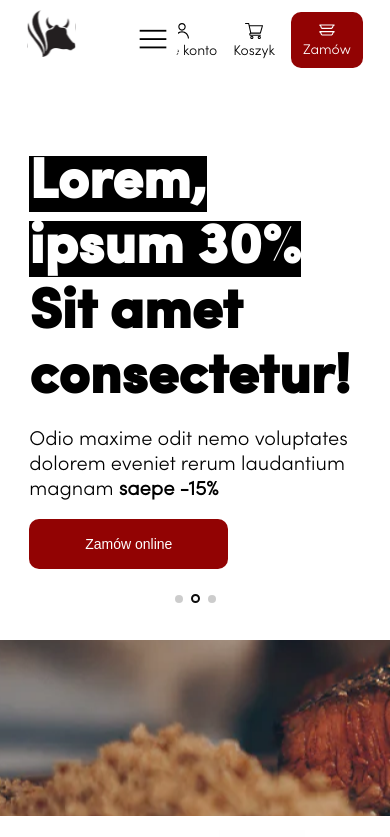
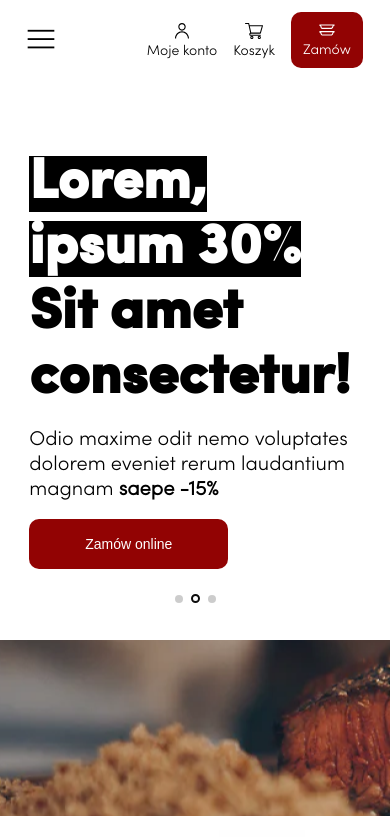
Before and after one commit to Ekaraja/steak-house, a React (Create React App) app: page / in a window 390 px wide. Shown: the top 837 px of the page. Built offline with nearby package versions, Linux system fonts and the light colour scheme.

Commit message:
change design of navbar when responsive

```diff
--- a/src/components/nav/navbar.scss
+++ b/src/components/nav/navbar.scss
@@ -132,21 +132,25 @@
 
     .bm-burger-button {
         display: block;
-        left: 11rem;
+        left: 2rem;
+    }
+
+    .logo {
+        margin: 0 2rem;
     }
 
 }
 
 @media screen and (max-width: 710px) {
 
-    .bm-burger-button {
-        left: 8rem;
-    }
-
 
     .hero__left {
         width: 100%;
         min-height: 35rem;
+    }
+
+    .logo {
+        margin: 0 4rem;
     }
 
     .nav-right__list {
@@ -158,4 +162,19 @@
         }
     }
 
+
+
 }
+
+@media screen and (max-width: 475px) {
+
+    .logo {
+        display: none;
+    }
+
+    .bm-burger-button {
+        left: 1rem;
+    }
+
+
+}
```
